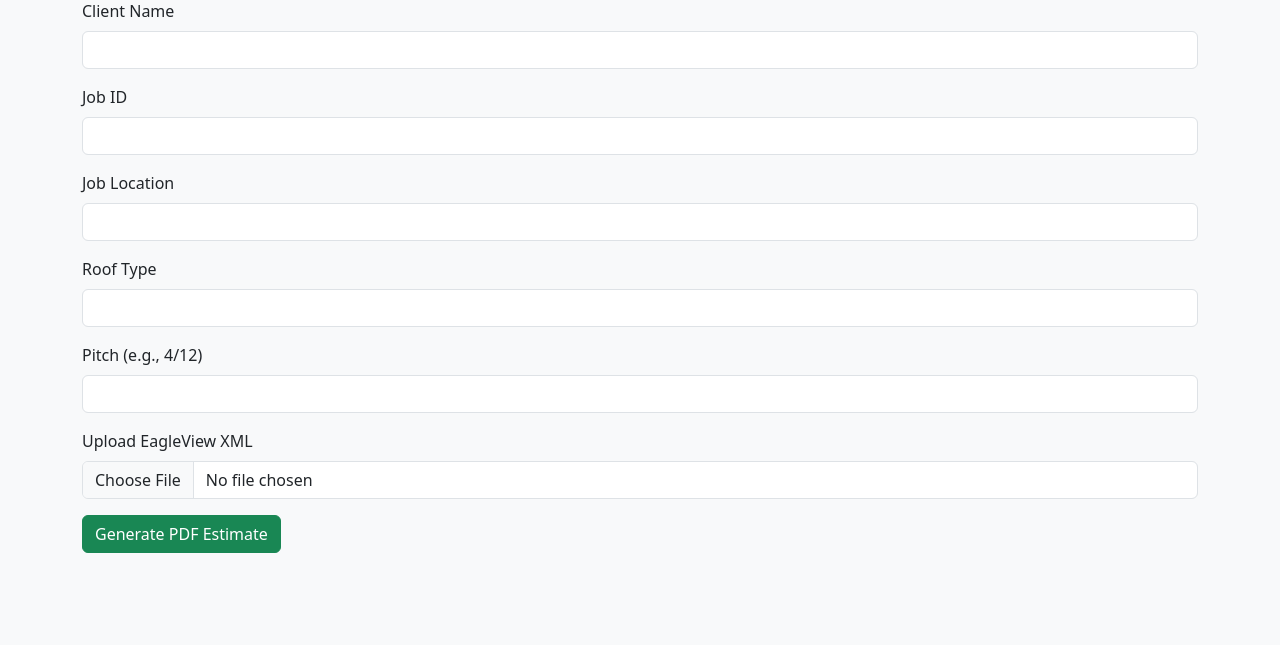
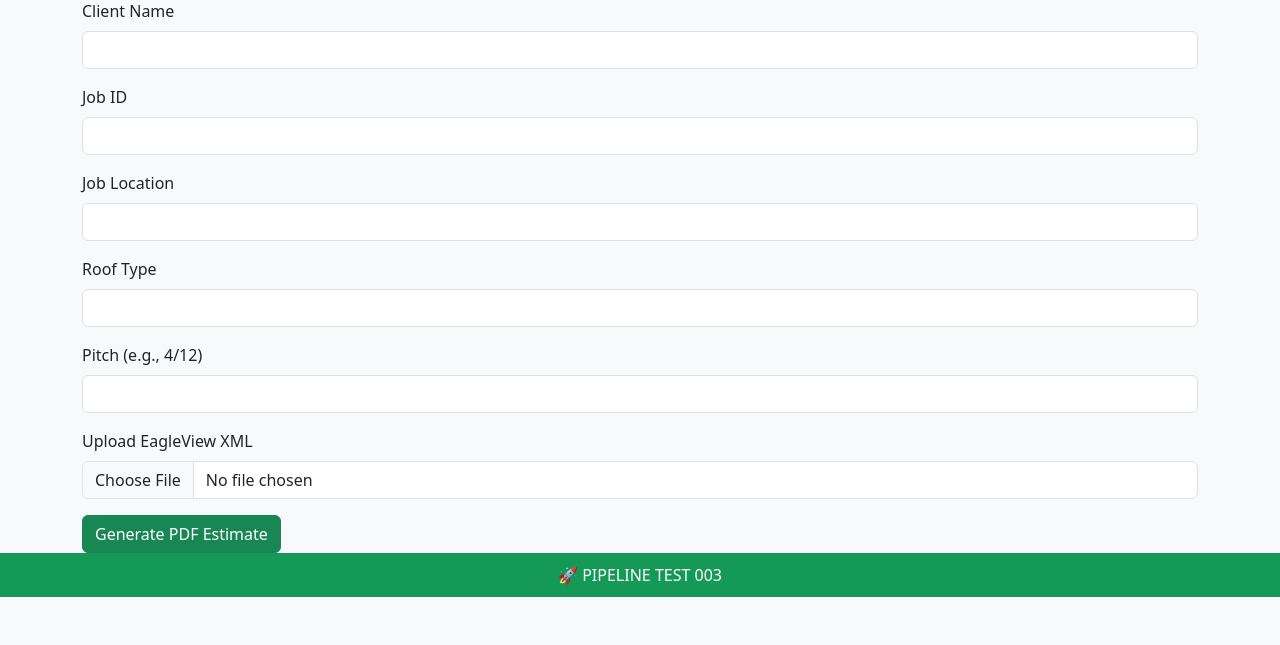
Before and after one commit to ethanmoore725/roof-troops-estimator, a Flask app: page / in a window 1280 px wide. Shown: the part 111-756 px from the top of the page. Run offline with Flask 3, Linux system fonts and the light colour scheme.

Commit message:
test: pipeline 003

```diff
--- a/templates/upload_app.html
+++ b/templates/upload_app.html
@@ -37,3 +37,7 @@
   </div>
 </body>
 </html>
+
+<div style="background:#159957;color:#fff;padding:10px;text-align:center;">
+    🚀 PIPELINE TEST 003
+</div>
```
